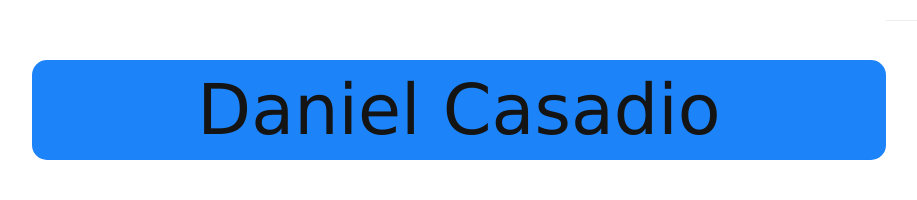
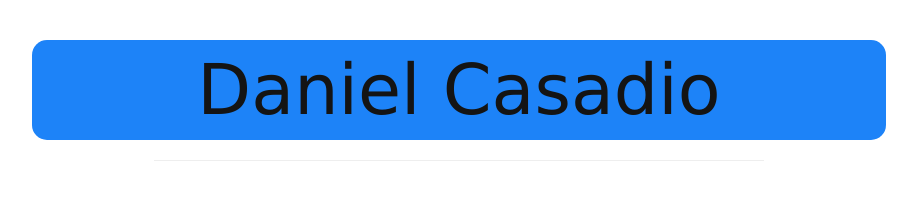
Before and after one commit to danielcasadio/danielcasadio.github.io, a plain HTML site: page index.html in a window 1280 px wide. Shown: the whole page, without its empty margins (181-1098 px from the left). Drawn offline with Linux system fonts and the light colour scheme.

Commit message:
hr changed

```diff
--- a/index.html
+++ b/index.html
@@ -10,6 +10,7 @@
                 <span class="text-center col-md-10 col-md-offset-1 title">Daniel Casadio</span>
 
             </div>
-            <hr>
+            <div class="col-md-6 col-md-offset-3"><hr></div>
+
     </body>
 </html>
```
